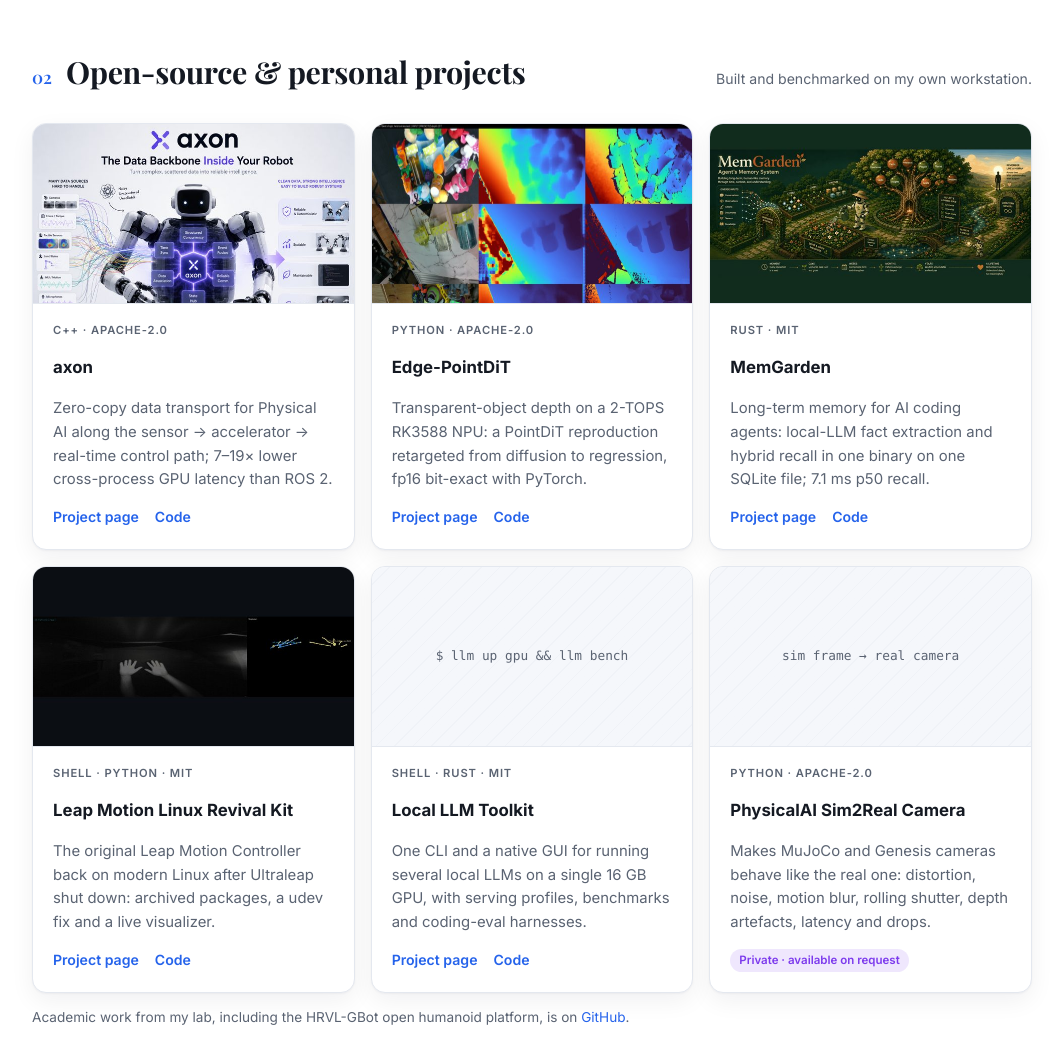
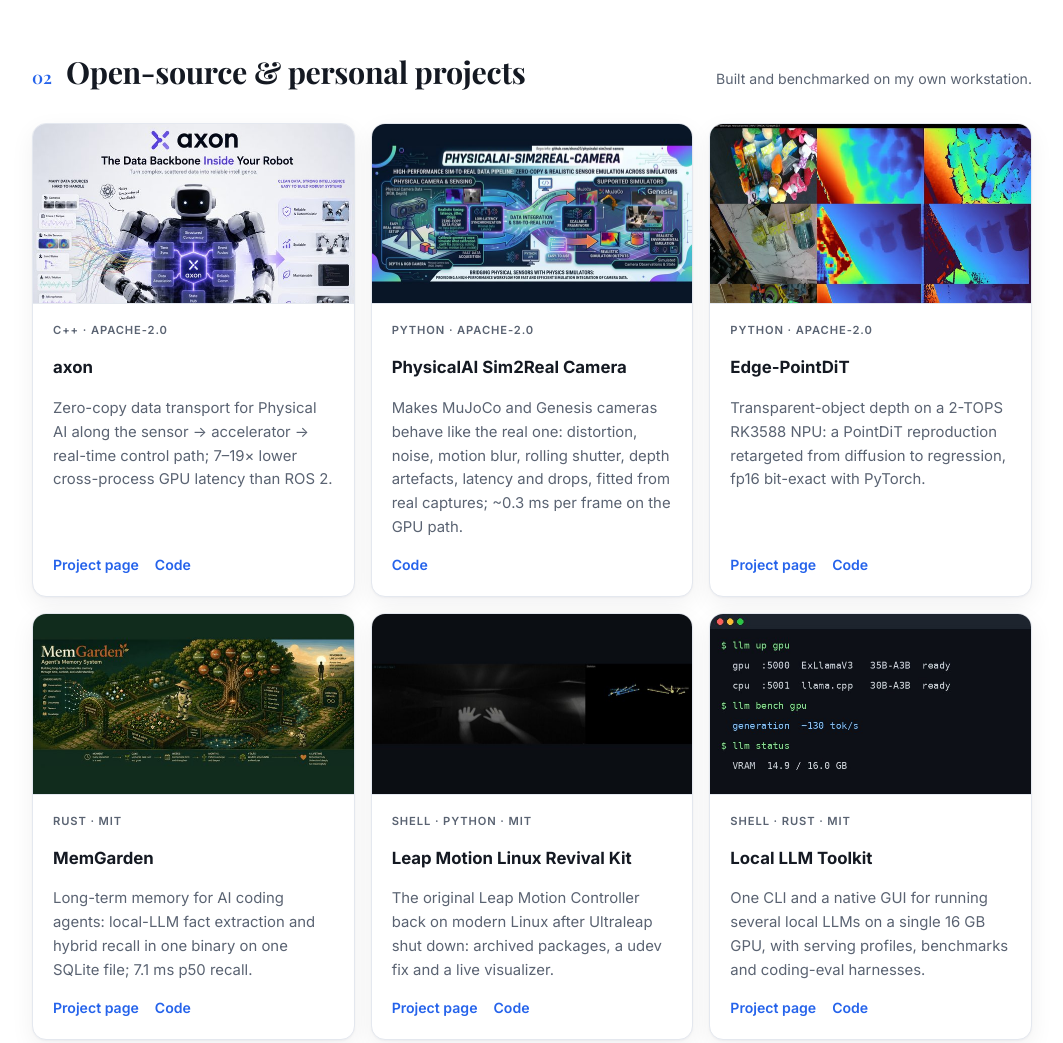
Before and after one commit to ohora23/ohora23.github.io, a plain HTML site: page index.html in a window 1280 px wide. Shown: the part 1420-2463 px from the top of the page, without its empty margins (108-1171 px from the left). Drawn offline with nearby package versions, Linux system fonts and the light colour scheme.

Commit message:
Show Sim2Real Camera as a public project with code link and thumbnail
Co-Authored-By: Claude Opus 5.5 <noreply@anthropic.com>

```diff
--- a/index.html
+++ b/index.html
@@ -193,11 +193,12 @@
     <div class="sec-head"><span class="num">02</span><h2>Open-source &amp; personal projects</h2><p>Built and benchmarked on my own workstation.</p></div>
     <div class="grid g3">
       <div class="card proj"><div class="thumb" style="background-image:url(assets/axon.jpg)"></div><div class="body"><div class="tag">C++ · Apache-2.0</div><h3>axon</h3><p>Zero-copy data transport for Physical AI along the sensor → accelerator → real-time control path; 7–19× lower cross-process GPU latency than ROS 2.</p><div class="links"><a href="https://ohora23.github.io/Axon_SDK_for_PhysicalAI/">Project page</a><a href="https://github.com/ohora23/Axon_SDK_for_PhysicalAI">Code</a></div></div></div>
+      <div class="card proj"><div class="thumb" style="background-image:url(assets/sim2real.jpg)"></div><div class="body"><div class="tag">Python · Apache-2.0</div><h3>PhysicalAI Sim2Real Camera</h3><p>Makes MuJoCo and Genesis cameras behave like the real one: distortion, noise, motion blur, rolling shutter, depth artefacts, latency and drops, fitted from real captures; ~0.3 ms per frame on the GPU path.</p><div class="links"><a href="https://github.com/ohora23/physicalai-sim2real-camera">Code</a></div></div></div>
       <div class="card proj"><div class="thumb" style="background-image:url(assets/edge-pointdit.jpg)"></div><div class="body"><div class="tag">Python · Apache-2.0</div><h3>Edge-PointDiT</h3><p>Transparent-object depth on a 2-TOPS RK3588 NPU: a PointDiT reproduction retargeted from diffusion to regression, fp16 bit-exact with PyTorch.</p><div class="links"><a href="https://ohora23.github.io/edge-pointdit-regression-distillation/">Project page</a><a href="https://github.com/ohora23/edge-pointdit-regression-distillation">Code</a></div></div></div>
       <div class="card proj"><div class="thumb" style="background-image:url(assets/memgarden.jpg)"></div><div class="body"><div class="tag">Rust · MIT</div><h3>MemGarden</h3><p>Long-term memory for AI coding agents: local-LLM fact extraction and hybrid recall in one binary on one SQLite file; 7.1 ms p50 recall.</p><div class="links"><a href="https://ohora23.github.io/memgarden/">Project page</a><a href="https://github.com/ohora23/memgarden">Code</a></div></div></div>
       <div class="card proj"><div class="thumb" style="background-image:url(assets/leap.jpg)"></div><div class="body"><div class="tag">Shell · Python · MIT</div><h3>Leap Motion Linux Revival Kit</h3><p>The original Leap Motion Controller back on modern Linux after Ultraleap shut down: archived packages, a udev fix and a live visualizer.</p><div class="links"><a href="https://ohora23.github.io/leap-motion-linux-revival/">Project page</a><a href="https://github.com/ohora23/leap-motion-linux-revival">Code</a></div></div></div>
-      <div class="card proj text"><div class="thumb">$ llm up gpu &amp;&amp; llm bench</div><div class="body"><div class="tag">Shell · Rust · MIT</div><h3>Local LLM Toolkit</h3><p>One CLI and a native GUI for running several local LLMs on a single 16 GB GPU, with serving profiles, benchmarks and coding-eval harnesses.</p><div class="links"><a href="https://ohora23.github.io/local-llm-toolkit/">Project page</a><a href="https://github.com/ohora23/local-llm-toolkit">Code</a></div></div></div>
-      <div class="card proj text"><div class="thumb">sim frame → real camera</div><div class="body"><div class="tag">Python · Apache-2.0</div><h3>PhysicalAI Sim2Real Camera</h3><p>Makes MuJoCo and Genesis cameras behave like the real one: distortion, noise, motion blur, rolling shutter, depth artefacts, latency and drops.</p><div class="links"><span class="pill">Private · available on request</span></div></div></div>
+      <div class="card proj"><div class="thumb" style="background-image:url(assets/local-llm.jpg)"></div><div class="body"><div class="tag">Shell · Rust · MIT</div><h3>Local LLM Toolkit</h3><p>One CLI and a native GUI for running several local LLMs on a single 16 GB GPU, with serving profiles, benchmarks and coding-eval harnesses.</p><div class="links"><a href="https://ohora23.github.io/local-llm-toolkit/">Project page</a><a href="https://github.com/ohora23/local-llm-toolkit">Code</a></div></div></div>
+
     </div>
     <p class="note">Academic work from my lab, including the HRVL-GBot open humanoid platform, is on <a href="https://github.com/ohora23">GitHub</a>.</p>
   </section>
```
Also changed, not shown: assets/local-llm.jpg (added), assets/sim2real.jpg (added).
